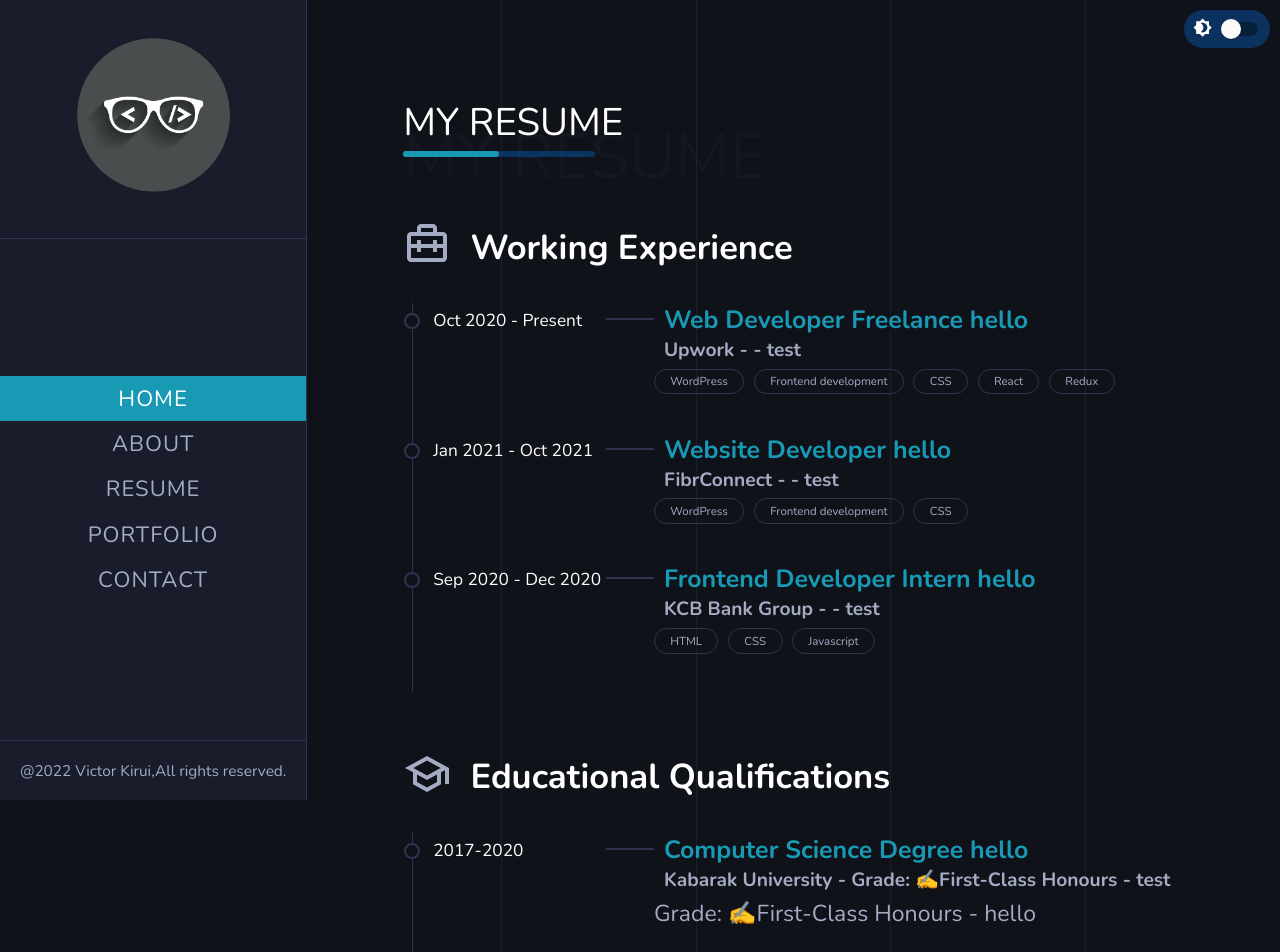
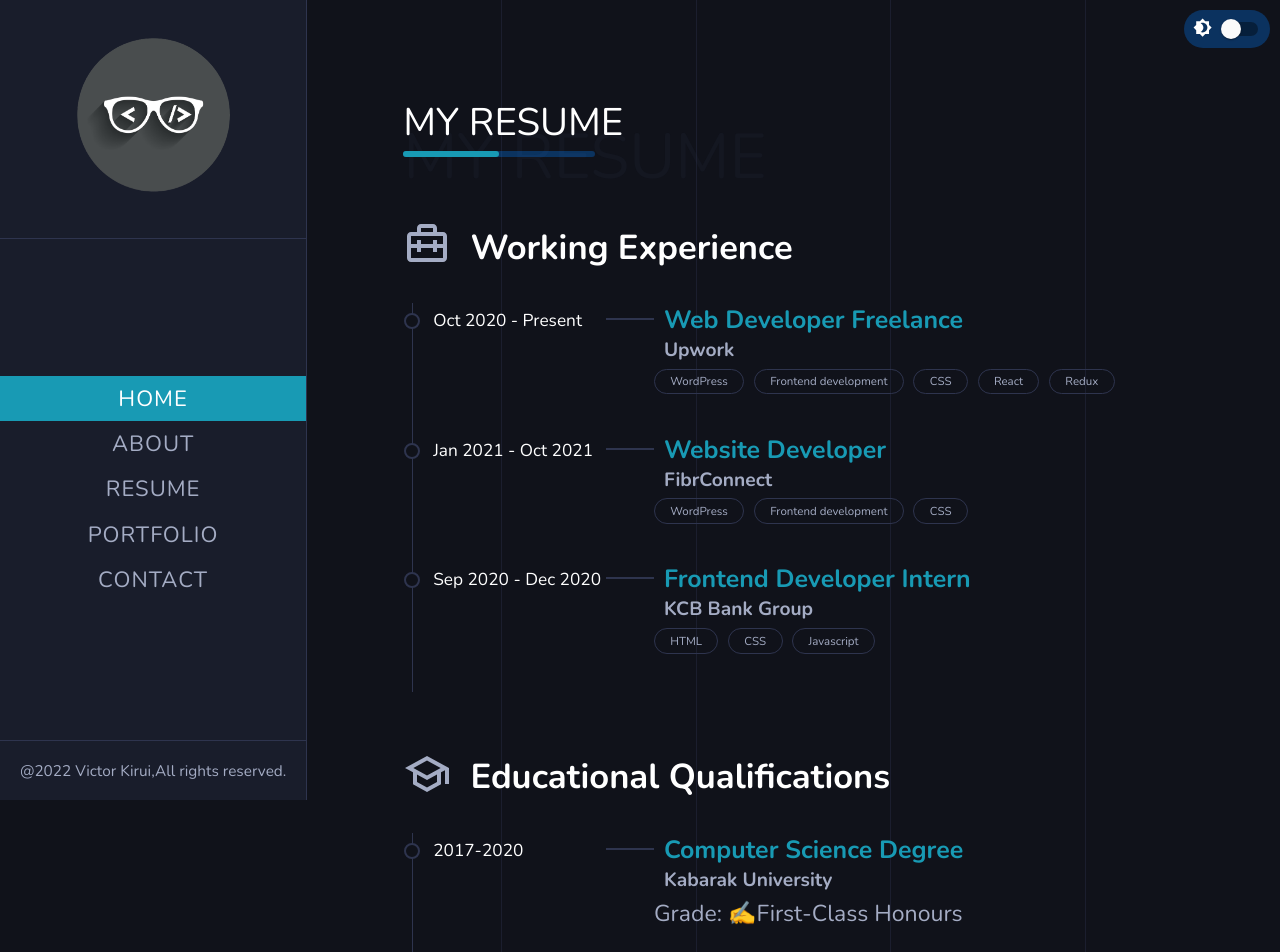
Before and after one commit to victorkirui/me, a React (Create React App) app: page /#/resume in a window 1280 px wide. Shown: the top 952 px of the page. Built offline with nearby package versions, Linux system fonts and the light colour scheme.

Commit message:
Update ResumeItem.js

```diff
--- a/src/components/ResumeItem.js
+++ b/src/components/ResumeItem.js
@@ -12,8 +12,8 @@ function ResumeItem({ year, image, title, subTitle, link, technologies, text })
           {image && <img src={image} alt="certificate thumbnail" />}
         </div>
         <div className="right-content">
-          <h5>{title} hello</h5>
-          <h6>{subTitle} - {text} - test</h6>
+          <h5>{title}</h5>
+          <h6>{subTitle}</h6>
 
           <div className="technologies">
             {technologies &&
@@ -22,7 +22,7 @@ function ResumeItem({ year, image, title, subTitle, link, technologies, text })
               ))}
           </div>
 
-          {text && (<span>{text} - hello</span>)}
+          {text && (<span>{text}</span>)}
 
           {link && (
             <a href={link} target="_blank" rel="noreferrer">
```
